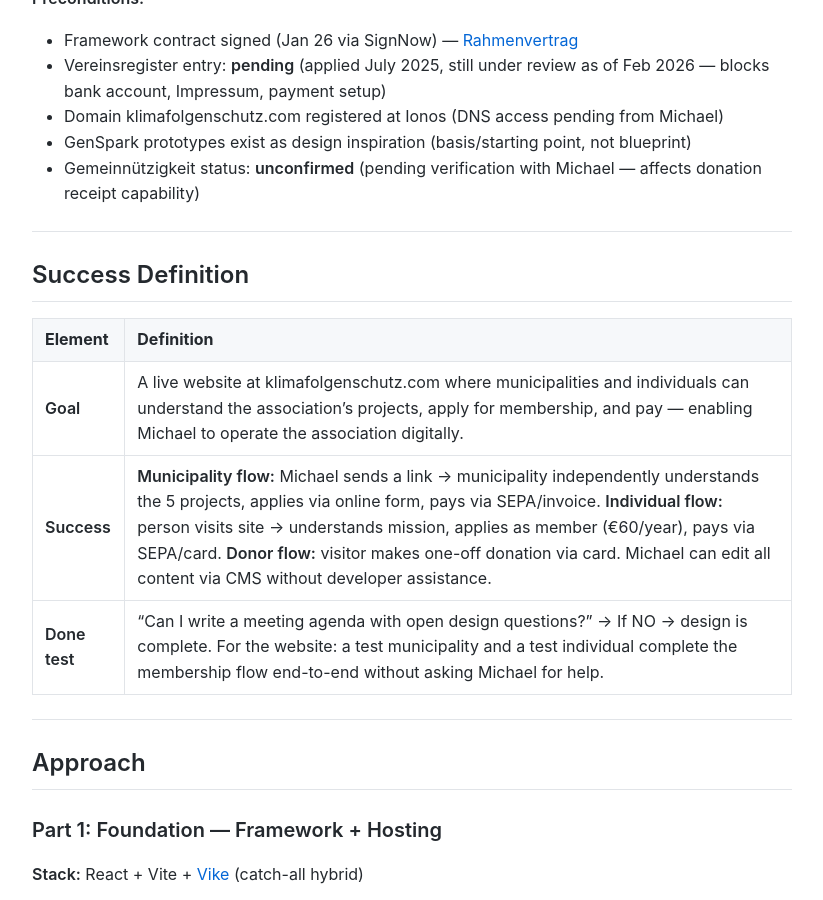
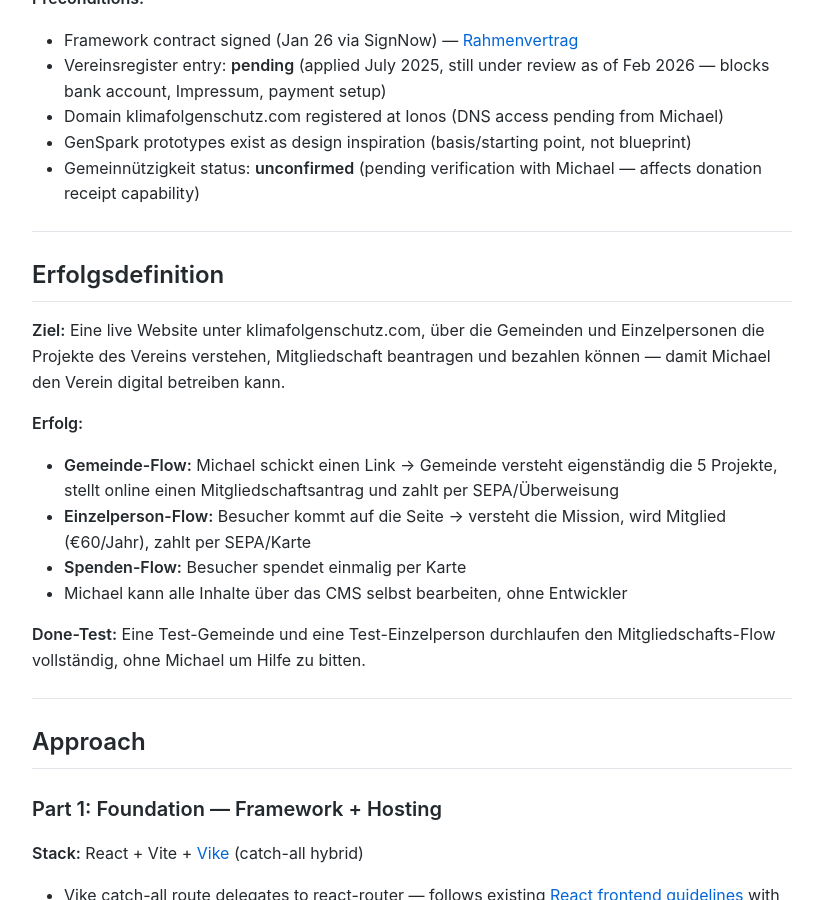
Before and after one commit to MariusWilsch/public-wilsch-ai-pages, a Jekyll site: the page built from project/abtmayr-reichert/design-doc-klimafolgenschutz-website.md, in a window 1280 px wide and 900 px high, scrolled down 822 px. Shown: the whole window, without its empty margins (228-1051 px from the left). Built offline with Jekyll 4.4.1, drawn with Linux system fonts in a browser that asks for light colours; our own code applies the rules of GitHub Pages for plain Markdown files.

Commit message:
Sync from hippocampus 2026-02-14

```diff
--- a/project/abtmayr-reichert/design-doc-klimafolgenschutz-website.md
+++ b/project/abtmayr-reichert/design-doc-klimafolgenschutz-website.md
@@ -28,13 +28,17 @@ Michael Reichert's Klimafolgenschutz association needs a web presence to acquire
 
 ---
 
-## Success Definition
+## Erfolgsdefinition
 
-| Element | Definition |
-|---------|-----------|
-| **Goal** | A live website at klimafolgenschutz.com where municipalities and individuals can understand the association's projects, apply for membership, and pay — enabling Michael to operate the association digitally. |
-| **Success** | **Municipality flow:** Michael sends a link → municipality independently understands the 5 projects, applies via online form, pays via SEPA/invoice. **Individual flow:** person visits site → understands mission, applies as member (€60/year), pays via SEPA/card. **Donor flow:** visitor makes one-off donation via card. Michael can edit all content via CMS without developer assistance. |
-| **Done test** | "Can I write a meeting agenda with open design questions?" → If NO → design is complete. For the website: a test municipality and a test individual complete the membership flow end-to-end without asking Michael for help. |
+**Ziel:** Eine live Website unter klimafolgenschutz.com, über die Gemeinden und Einzelpersonen die Projekte des Vereins verstehen, Mitgliedschaft beantragen und bezahlen können — damit Michael den Verein digital betreiben kann.
+
+**Erfolg:**
+- **Gemeinde-Flow:** Michael schickt einen Link → Gemeinde versteht eigenständig die 5 Projekte, stellt online einen Mitgliedschaftsantrag und zahlt per SEPA/Überweisung
+- **Einzelperson-Flow:** Besucher kommt auf die Seite → versteht die Mission, wird Mitglied (€60/Jahr), zahlt per SEPA/Karte
+- **Spenden-Flow:** Besucher spendet einmalig per Karte
+- Michael kann alle Inhalte über das CMS selbst bearbeiten, ohne Entwickler
+
+**Done-Test:** Eine Test-Gemeinde und eine Test-Einzelperson durchlaufen den Mitgliedschafts-Flow vollständig, ohne Michael um Hilfe zu bitten.
 
 ---
 
```
